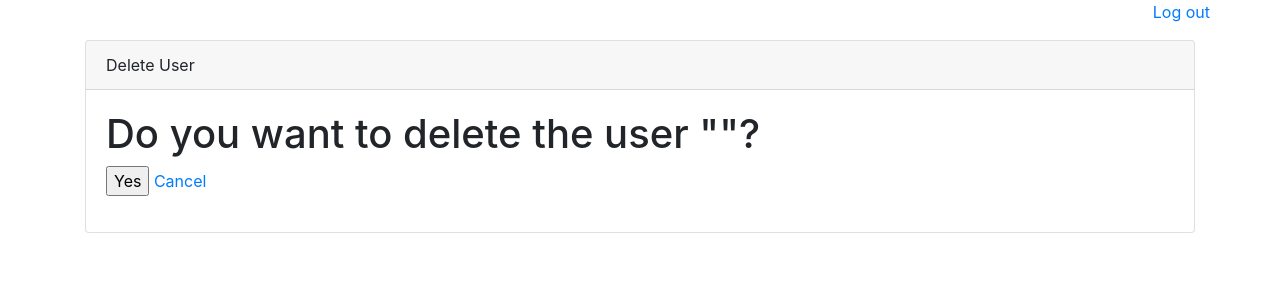
After one commit to hunterinious/psy_time, a Django app: template templates/cadmin/user_delete.html in a window 1280 px wide. The commit adds this page. Shown: the top 300 px of the page. Run offline with Django 3.2, Linux system fonts and the light colour scheme; the template is opened without the code that fills it, so the values that code supplies are empty; some libraries are stand-ins or nearby versions.

Commit message:
admin can delete psy user

```diff
--- a/cadmin/urls.py
+++ b/cadmin/urls.py
@@ -5,6 +5,7 @@ from .views import (
     LoginView,
     logout_view,
     UserCreateView,
+    UserDeleteView,
     PsychologistUserAndProfileCreateView,
     PsychologistUserAndProfileUpdateView,
     PsychologistUserListView,
@@ -25,6 +26,7 @@ urlpatterns = [
     path("login", LoginView.as_view(), name="login"),
     path("logout", logout_view, name="logout"),
     path("users/create", UserCreateView.as_view(), name='user-create'),
+    path("users/<int:id>/delete", UserDeleteView.as_view(), name='user-delete'),
     path("psychologists_profiles/create", PsychologistUserAndProfileCreateView.as_view(),
          name='psy-user-profile-create'),
     path("psychologists_profiles/<int:id>/update", PsychologistUserAndProfileUpdateView.as_view(),
--- a/templates/cadmin/base.html
+++ b/templates/cadmin/base.html
@@ -5,6 +5,7 @@
     <meta charset="UTF-8">
     <!-- CSS only -->
     <link rel="stylesheet" href="https://stackpath.bootstrapcdn.com/bootstrap/4.5.1/css/bootstrap.min.css" integrity="sha384-VCmXjywReHh4PwowAiWNagnWcLhlEJLA5buUprzK8rxFgeH0kww/aWY76TfkUoSX" crossorigin="anonymous">
+    <link rel="stylesheet" href="https://cdnjs.cloudflare.com/ajax/libs/font-awesome/4.7.0/css/font-awesome.min.css">
     <!-- JS, Popper.js, and jQuery -->
     <script src="https://code.jquery.com/jquery-3.5.1.slim.min.js" integrity="sha384-DfXdz2htPH0lsSSs5nCTpuj/zy4C+OGpamoFVy38MVBnE+IbbVYUew+OrCXaRkfj" crossorigin="anonymous"></script>
     <script src="https://cdn.jsdelivr.net/npm/popper.js@1.16.1/dist/umd/popper.min.js" integrity="sha384-9/reFTGAW83EW2RDu2S0VKaIzap3H66lZH81PoYlFhbGU+6BZp6G7niu735Sk7lN" crossorigin="anonymous"></script>
--- /dev/null
+++ b/templates/cadmin/user_delete.html
@@ -0,0 +1,17 @@
+{% extends "cadmin/base.html" %}
+
+{% block content %}
+<div class="container">
+    <div class="card">
+        <div class="card-header">
+            Delete User
+        </div>
+        <div class="card-body">
+            <form method="post">{% csrf_token %}
+                <h1>Do you want to delete the user "{{ user.username }}"?</h1>
+                <p><input type="submit" value="Yes" /> <a href="{% url 'psy-list' %}">Cancel</a></p>
+            </form>
+        </div>
+    </div>
+</div>
+{% endblock content %}
```
Also changed, not shown: cadmin/views.py (+13 -0 lines), templates/cadmin/psy_list.html (+8 -1 lines).
